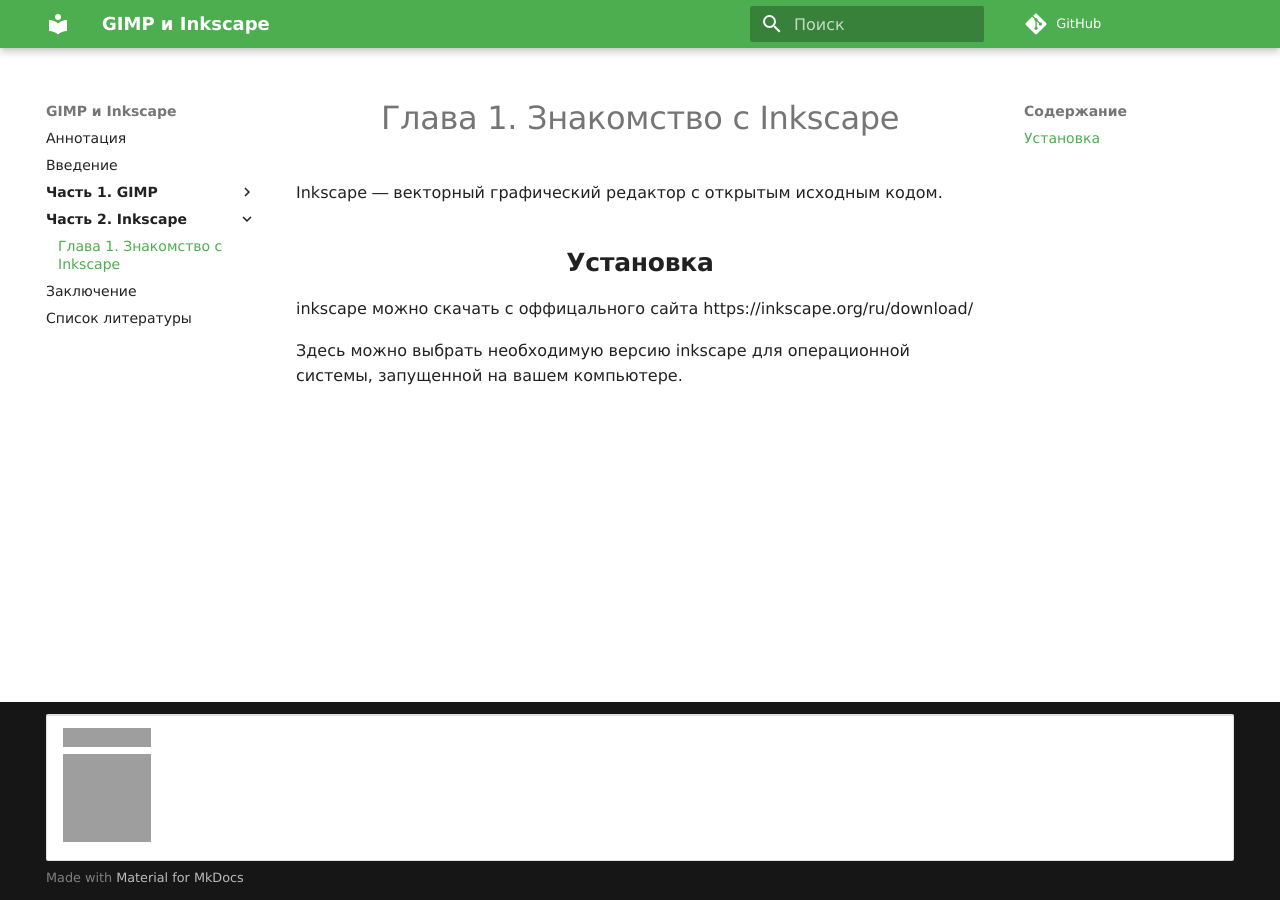
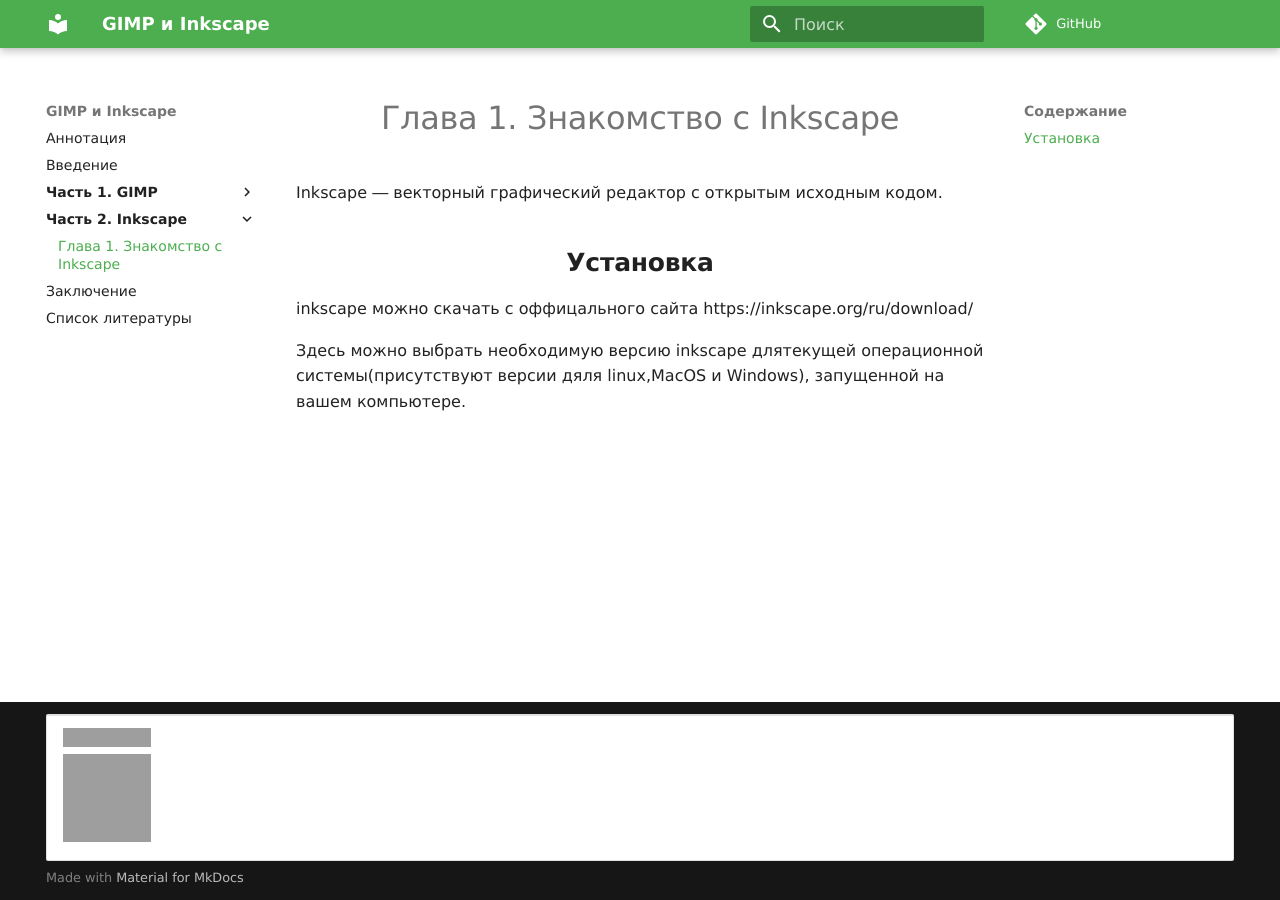
Before and after one commit to mpudelta/gimp-inkscape, an MkDocs documentation site: the page built from docs/inkscape/1.md, in a window 1280 px wide. Built offline with MkDocs 1.6.1 and Material for MkDocs 9.7.7, drawn with Linux system fonts in a browser that asks for light colours; some web fonts are replaced; comment, search, counter and statistics services are not loaded; old or Windows-style settings are respelled for this version of MkDocs; grey boxes are pictures that could not be loaded.

Commit message:
Update 1.md

```diff
--- a/docs/inkscape/1.md
+++ b/docs/inkscape/1.md
@@ -6,4 +6,4 @@
 inkscape можно скачать с оффицального сайта https://inkscape.org/ru/download/
 
 
-Здесь можно выбрать необходимую версию inkscape для операционной системы, запущенной на вашем компьютере.
+Здесь можно выбрать необходимую версию inkscape длятекущей операционной системы(присутствуют версии дяля linux,MacOS и Windows), запущенной на вашем компьютере.
```
